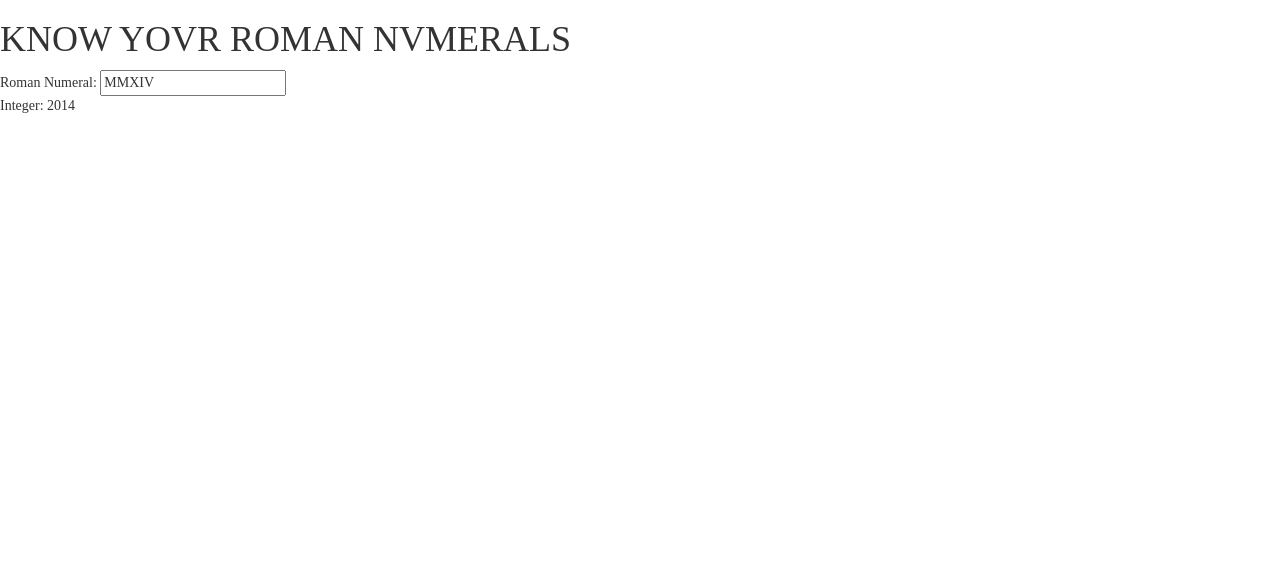
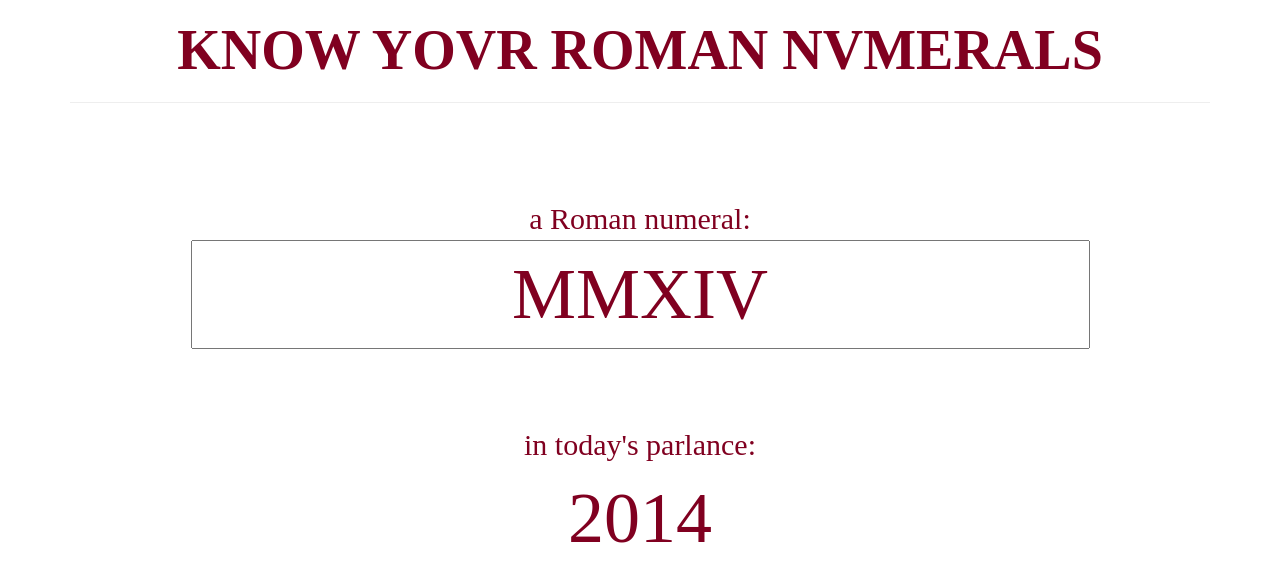
Before and after one commit to callahanchris/roman-numerals-angular, a plain HTML site: page index.html in a window 1280 px wide. Drawn offline with nearby package versions, Linux system fonts and the light colour scheme; a web font is replaced by a local one.

Commit message:
change text and improve css stylings

```diff
--- a/app.css
+++ b/app.css
@@ -1,3 +1,26 @@
 body {
   font-family: 'Bentham', serif;
 }
+
+.container {
+  text-align: center;
+  font-size: 30px;
+  color: #800020;
+}
+
+h1 {
+  font-size: 56px;
+  font-weight: bold;
+}
+
+#roman {
+  padding: 75px 50px;
+}
+
+span {
+  font-size: 72px;
+}
+
+input {
+  text-align: center;
+}
--- a/app.js
+++ b/app.js
@@ -14,7 +14,9 @@ app.controller('RomanController', function($scope) {
 
     $scope.deromanize = function() {
         if ( $scope.roman.match(/[^MDCLXVI]|D[M]|D{2,}|C{4,}|L[^XVI]|L{2,}|X[MD]|X{4,}|V[^I]|V{2,}|I[^XVI]|I{4,}/) ) {
-            return "Not a valid Roman numeral!";
+            return "NaRN (Not a Roman Numeral)";
+        } else if ( $scope.roman === "" ) {
+            return "Perhaps zero?";
         }
 
         var arr = $scope.roman.split("");
--- a/index.html
+++ b/index.html
@@ -1,4 +1,4 @@
-<html>
+<!DOCTYPE html>
 <head>
     <title>Roman Numerals</title>
     <script src="http://ajax.googleapis.com/ajax/libs/angularjs/1.2.26/angular.min.js"></script>
@@ -8,13 +8,17 @@
     <link rel="stylesheet" type="text/css" href="app.css">
 </head>
 <body ng-app="romanNumerals">
+    <div class="container">
         <div ng-controller="RomanController">
-        <h1>KNOW YOVR ROMAN NVMERALS</h1>
-        <div>
-            Roman Numeral: <input type="text" ng-model="roman" />
+            <h1>KNOW YOVR ROMAN NVMERALS</h1><hr />
+            <div id="roman">
+                a Roman numeral:<br>
+                <span><input type="text" ng-model="roman" /></span>
             </div>
-        <div>
-            Integer: {{ deromanize(roman) }}
+            <div id="integer">
+                in today's parlance:<br>
+                <span>{{ deromanize(roman) }}</span>
+            </div>
         </div>
     </div>
 </body>
```
Lines whose indentation alone changed are shown as unchanged.
